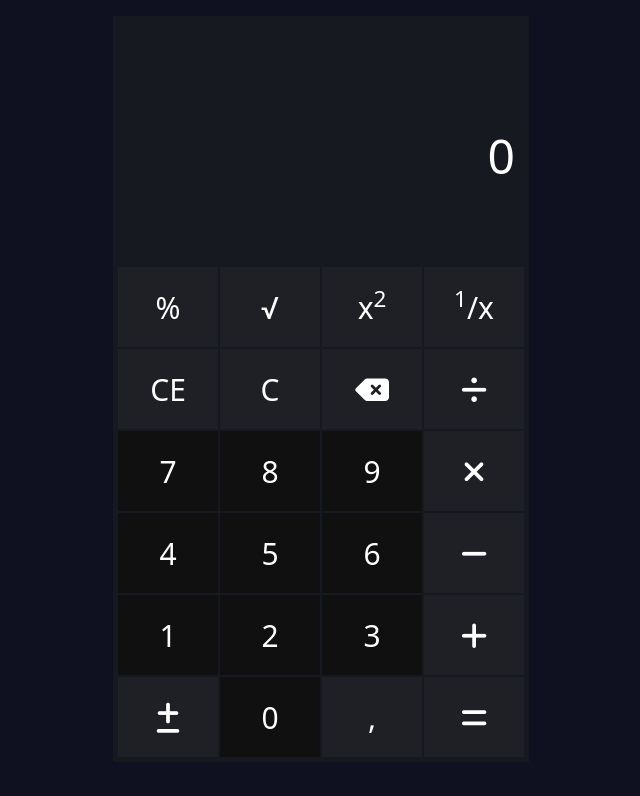
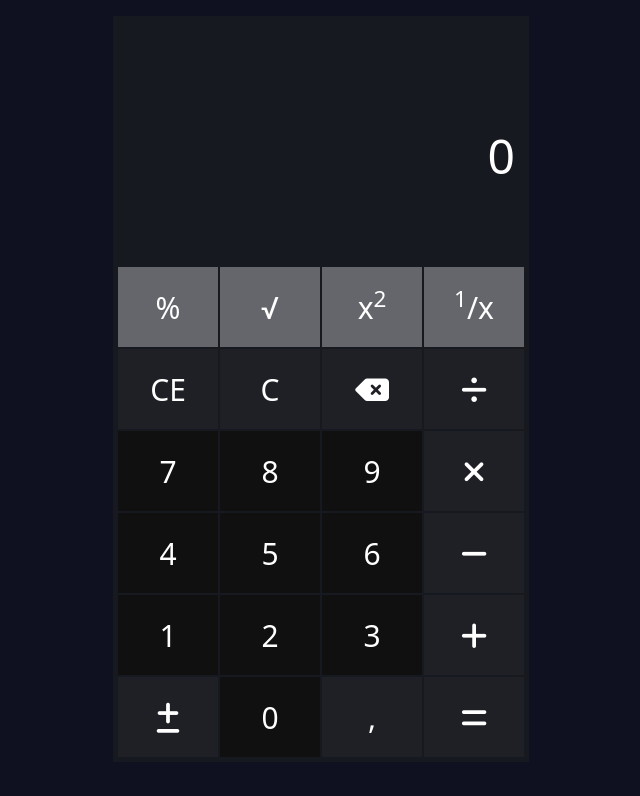
Before and after one commit to MatheusSilva59/JavaScript, a plain HTML site: page Aulas/calculadora/index.html in a window 1280 px wide. Shown: the whole page, without its empty margins (319-959 px from the left). Drawn offline with nearby package versions, Linux system fonts and the light colour scheme.

Commit message:
disabled buttons

```diff
--- a/Aulas/calculadora/css/style-calc.css
+++ b/Aulas/calculadora/css/style-calc.css
@@ -45,9 +45,12 @@ body{
     font-size: 30px;
 }
 .btn-custom:hover{
-    background-color: #767776 !important;
+    background-color: #767776;
     color: white;
     transition-duration: .4s;
+}
+button:disabled{
+    background-color: #ededed5c !important;
 }
 .btn-custom-black{
     background-color: #111010;
--- a/Aulas/calculadora/index.html
+++ b/Aulas/calculadora/index.html
@@ -33,16 +33,16 @@
 
                 </div>
                 <!-- row 1 -->
-                <button type="button" class="btn-custom col-3"><!--Percent-->
+                <button type="button" class="btn-custom col-3" disabled><!--Percent-->
                     %
                 </button>
-                <button type="button" class="btn-custom col-3"><!--Square root-->
+                <button type="button" class="btn-custom col-3" disabled><!--Square root-->
                     √
                 </button>
-                <button type="button" class="btn-custom col-3"><!--Pow-->
+                <button type="button" class="btn-custom col-3" disabled><!--Pow-->
                     x<sup>2</sup>
                 </button>
-                <button type="button" class="btn-custom col-3"><!--1/x-->
+                <button type="button" class="btn-custom col-3" disabled><!--1/x-->
                     <sup>1</sup>/x
                 </button>
                 <!-- row 2 -->
```
